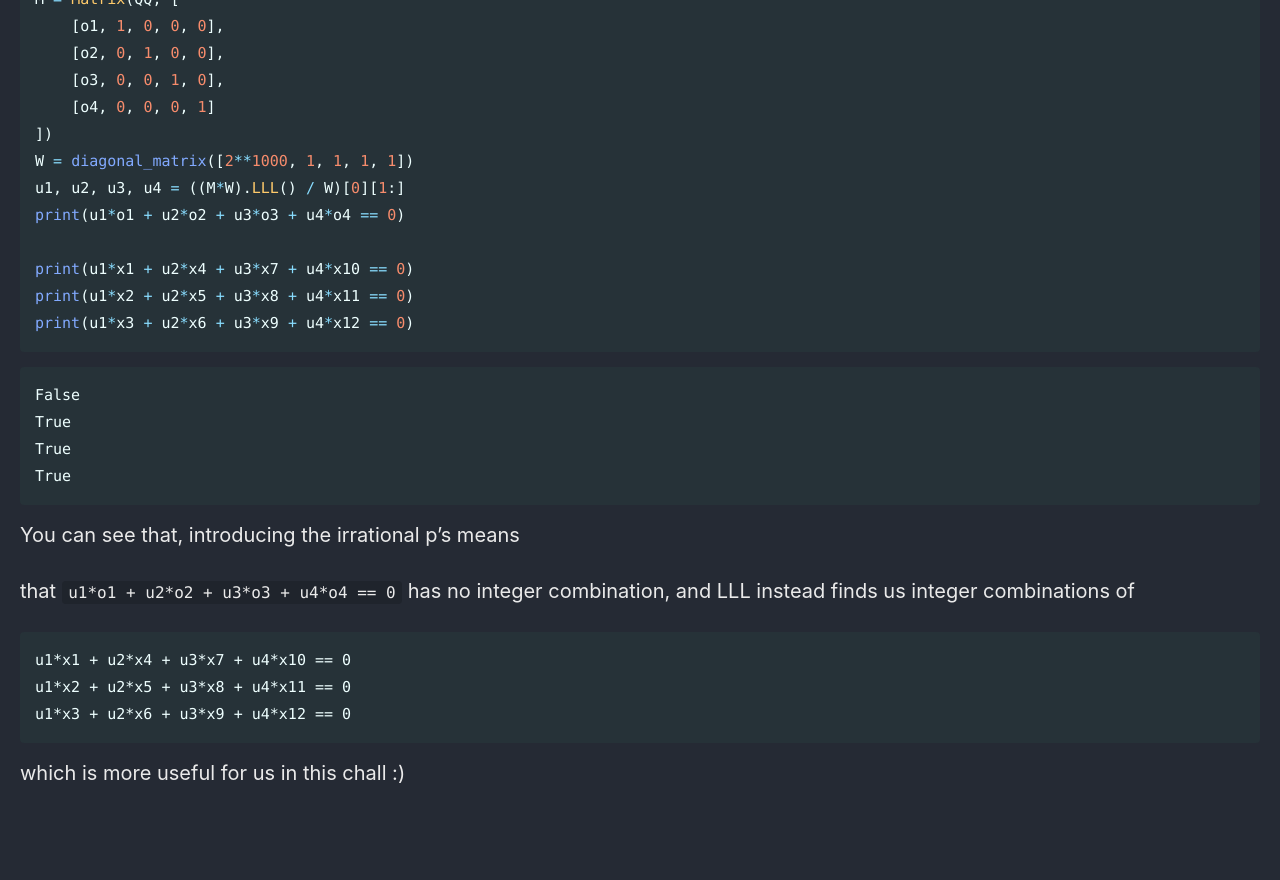
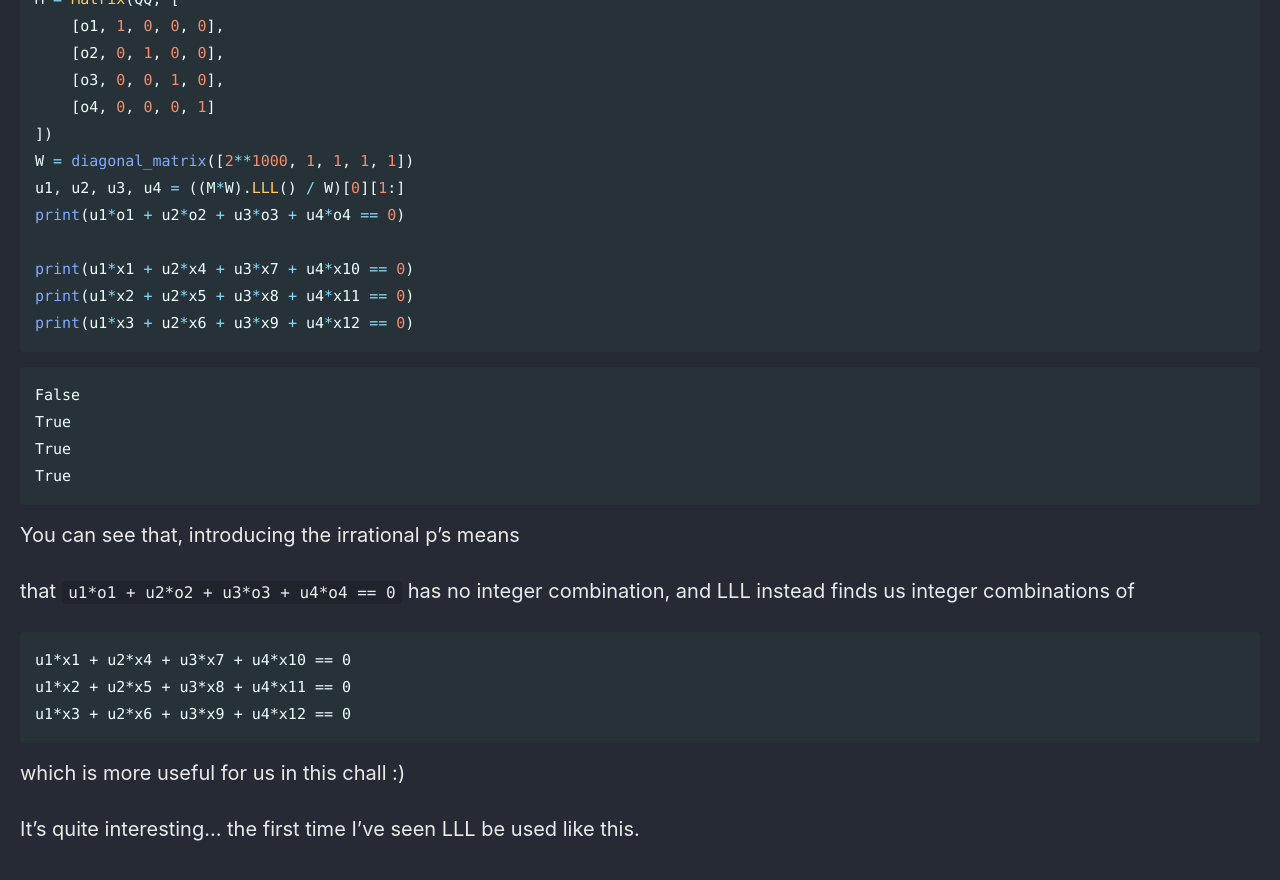
Before and after one commit to Connor-McCartney/Connor-McCartney.github.io, a Jekyll site: the page built from _pages/cryptography/other/roots-corCTF2024.md, in a window 1280 px wide and 900 px high, scrolled down 3347 px. Shown: the top 880 px of the window. Built offline with Jekyll 4.4.1, drawn with Linux system fonts in a browser that asks for light colours; cached includes are drawn as plain includes; before the commit the page ends 4191 px from its top, so only the background shows below that.

Commit message:
Update roots-corCTF2024.md

````diff
--- a/_pages/cryptography/other/roots-corCTF2024.md
+++ b/_pages/cryptography/other/roots-corCTF2024.md
@@ -162,3 +162,5 @@ u1*x3 + u2*x6 + u3*x9 + u4*x12 == 0
 ```
 
 which is more useful for us in this chall :)
+
+It's quite interesting... the first time I've seen LLL be used like this.
````
